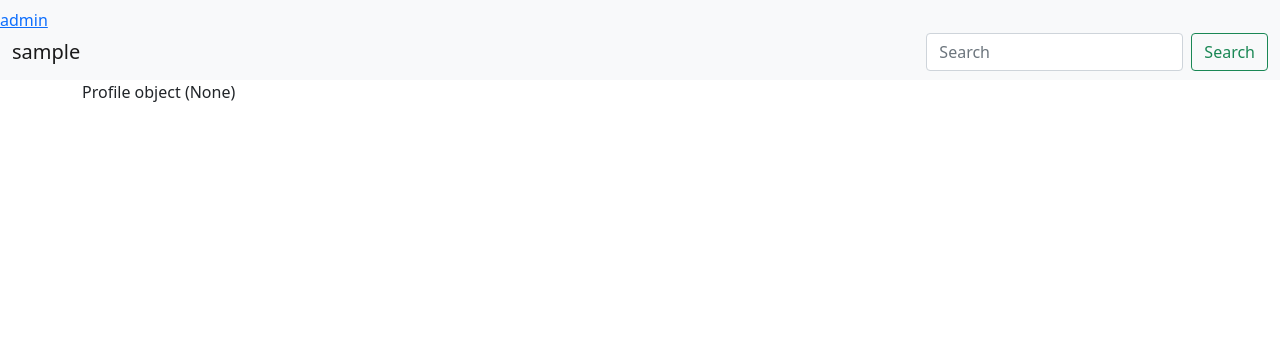
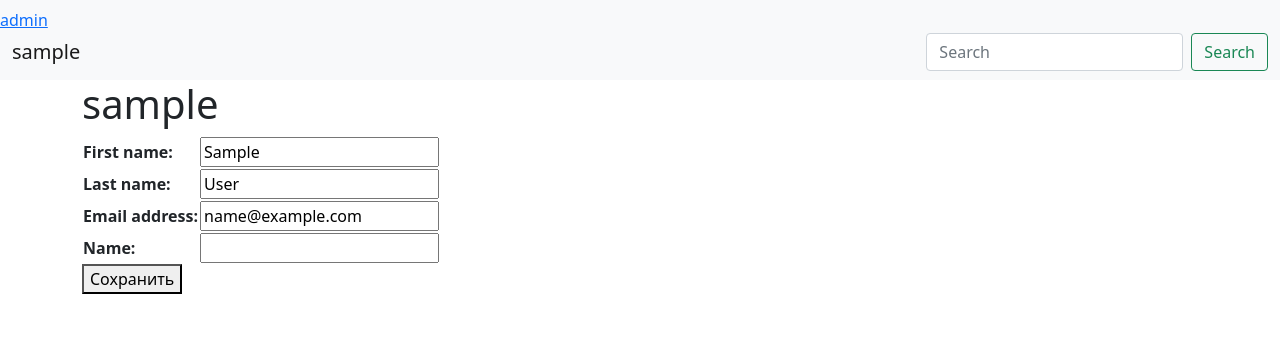
Before and after one commit to thinknetica-django-lab-02/i10dev, a Django app: page /accounts/profile/ in a window 1280 px wide. Shown: the top 340 px of the page. Run offline with Django 3.2, Linux system fonts and the light colour scheme; the visitor is signed in with stand-in values (Sample User, id 1); data comes from the database, SQL or seed files in the repository.

Commit message:
edit structure

```diff
--- a/clone_ozon/main/forms.py
+++ b/clone_ozon/main/forms.py
@@ -1,5 +1,14 @@
-from django.forms import inlineformset_factory
+from django.forms import inlineformset_factory, ModelForm
 from django.contrib.auth.models import User
 from .models import Profile
 
-ProfileFormset = inlineformset_factory(User, Profile, fields=())
+
+class UserForm(ModelForm):
+    class Meta:
+        model = User
+        fields = ('first_name', 'last_name', 'email')
+
+class ProfileForm(ModelForm):
+    class Meta:
+        model = Profile
+        fields = ('name',)
--- a/clone_ozon/main/models.py
+++ b/clone_ozon/main/models.py
@@ -1,6 +1,8 @@
 from django.db import models
 from django.urls import reverse
 from django.contrib.auth.models import User
+from django.dispatch import receiver
+from django.db.models.signals import post_save
 
 class Tag(models.Model):
     name = models.CharField(max_length=255)
@@ -50,4 +52,16 @@ class Product(models.Model):
 
 
 class Profile(models.Model):
-    user = models.OneToOneField(User, on_delete=models.CASCADE, primary_key=True)
+    user = models.OneToOneField(auto_created=True, on_delete=models.CASCADE, parent_link=True,
+                                primary_key=True, serialize=False, to='auth.user')
+
+    name = models.CharField(max_length=255, null=True)
+
+    @receiver(post_save, sender=User)
+    def create_user_profile(sender, instance, created, **kwargs):
+        if created:
+            Profile.objects.create(user=instance)
+
+    @receiver(post_save, sender=User)
+    def save_user_profile(sender, instance, **kwargs):
+        instance.profile.save()
--- a/clone_ozon/main/templates/main/user.html
+++ b/clone_ozon/main/templates/main/user.html
@@ -7,20 +7,16 @@
 
 {% block content %}
 
-{{form}}
-    <form>
-        <div class="mb-3">
-            <label for="exampleInputEmail1" class="form-label">{{form.firstname.label}}</label>
-            {{form.firstname}}
-        </div>
-        <div class="mb-3">
-            <label for="" class="form-label">{{form.lastname.label}}</label>
-            {{form.lastname}}
-        </div>
-        <div class="mb-3">
-            <label for="" class="form-label">{{form.email.label}}</label>
-            {{form.email}}
-        </div>
-    </form>
-
+<h1>{{ user.username }}</h1>
+<form method="post">
+  <table>
+  {% csrf_token %}
+  {{ formset.management_form }}
+  {{ user_form.as_table  }}
+    {% for val in formset %}
+        {{ val }}
+    {% endfor %}
+  </table>
+  <button type="submit">Сохранить</button>
+</form>
 {% endblock %}
--- a/clone_ozon/main/urls.py
+++ b/clone_ozon/main/urls.py
@@ -1,6 +1,7 @@
 from django.urls import path, include
-from .views import index,about,ProductList, ProductDetail,ProfileView
+from .views import index,about,ProductList, ProductDetail
 from django.contrib.flatpages import views
+from .views import update_profile
 
 
 urlpatterns = [
@@ -8,5 +9,5 @@ urlpatterns = [
     path('about/', about),
     path('goods/', ProductList.as_view()),
     path("goods/<int:pk>/", ProductDetail.as_view()),
-    path('accounts/profile/', ProfileView.as_view(), name='profile')
+    path('accounts/profile/', update_profile, name='profile'),
 ]
--- a/clone_ozon/main/views.py
+++ b/clone_ozon/main/views.py
@@ -2,7 +2,13 @@ from django.shortcuts import render, get_object_or_404
 from django.views.generic import ListView, DetailView, UpdateView
 from .models import Product, Seller, Tag, Profile
 from django.views.generic.edit import FormView
-from .forms import ProfileFormset
+from .forms import Profile
+
+from django.contrib.auth.decorators import login_required
+from django.db import transaction
+from django.contrib.auth.models import User
+from django.forms import inlineformset_factory
+from .forms import UserForm
 
 def index(request):
     return render(request, 'main/main.html', {
@@ -49,13 +55,27 @@ class ProductDetail(DetailView):
         return context
 
 
-class ProfileView(FormView):
-    template_name = 'user.html'
-    formset_class = ProfileFormset
-    fields = ['first_name', 'last_name', 'email']
+# class ProfileView(FormView):
+#     template_name = 'user.html'
+#     formset_class = ProfileFormSet
+#     fields = ['first_name', 'last_name', 'email']
 
-    def get(self, request, *args, **kwargs):
-        return render(request, 'main/user.html', { 'form': Profile() } )
+#     def get(self, request, *args, **kwargs):
+#         return render(request, 'main/user.html', { 'form': Profile() } )
 
-    def get_object(self, queryset=None):
-        return self.request.user
+#     def get_object(self, queryset=None):
+#         return self.request.user
+
+@login_required
+@transaction.atomic
+def update_profile(request):
+    User.profile = property(lambda u: Profile.objects.get_or_create(user=u)[0])
+    ProfileFormset = inlineformset_factory(User, Profile, fields='__all__', can_delete=False)
+    if request.method == 'POST':
+        user_form = UserForm(request.POST, instance=request.user)
+        formset = ProfileFormset(request.POST, instance=request.user)
+
+    else:
+        user_form = UserForm(instance=request.user)
+        formset = ProfileFormset(instance=request.user.profile)
+    return render(request, 'main/user.html', locals())
```
Also changed, not shown: clone_ozon/main/migrations/0009_auto_20210413_1741.py (added).
